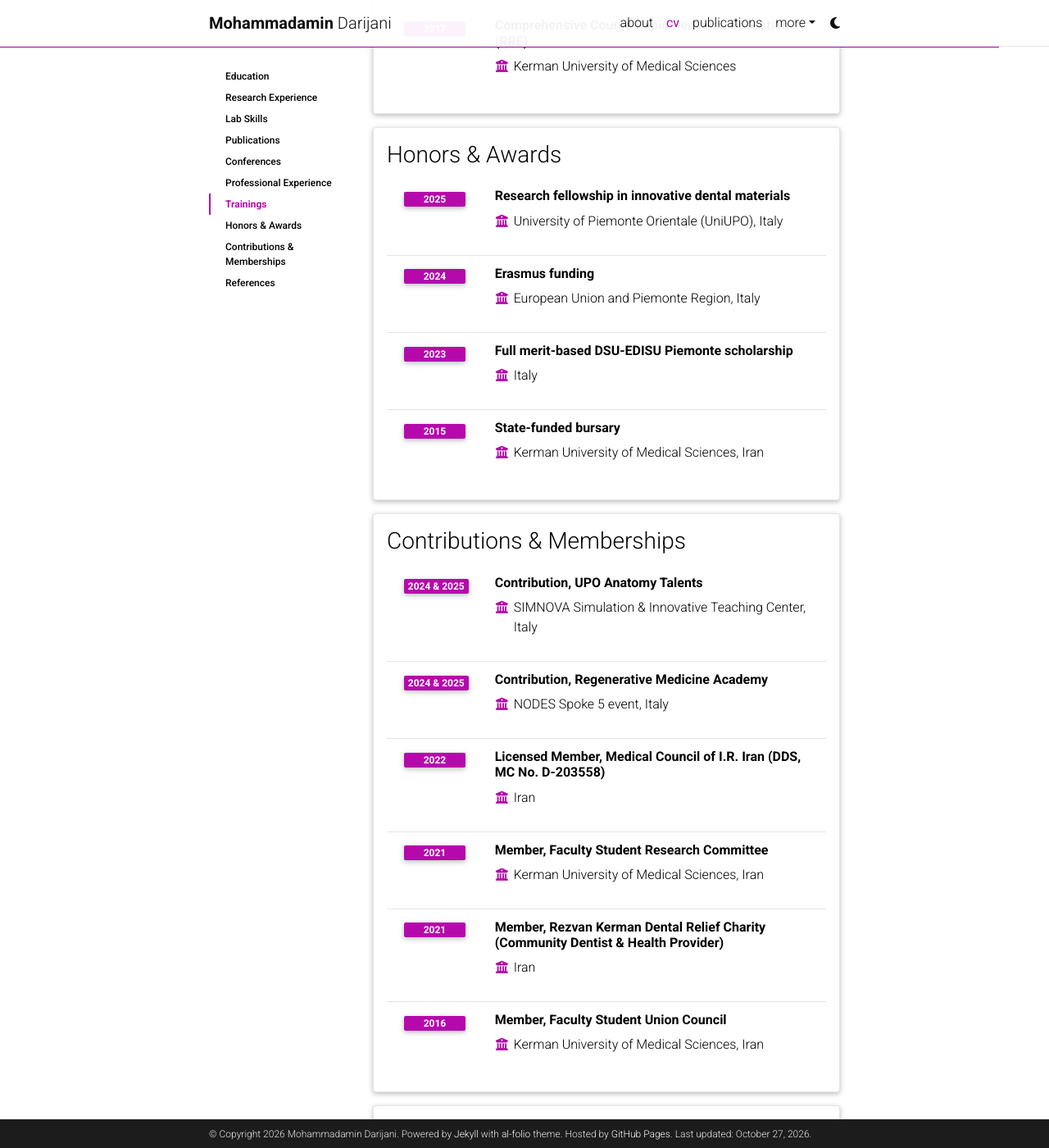
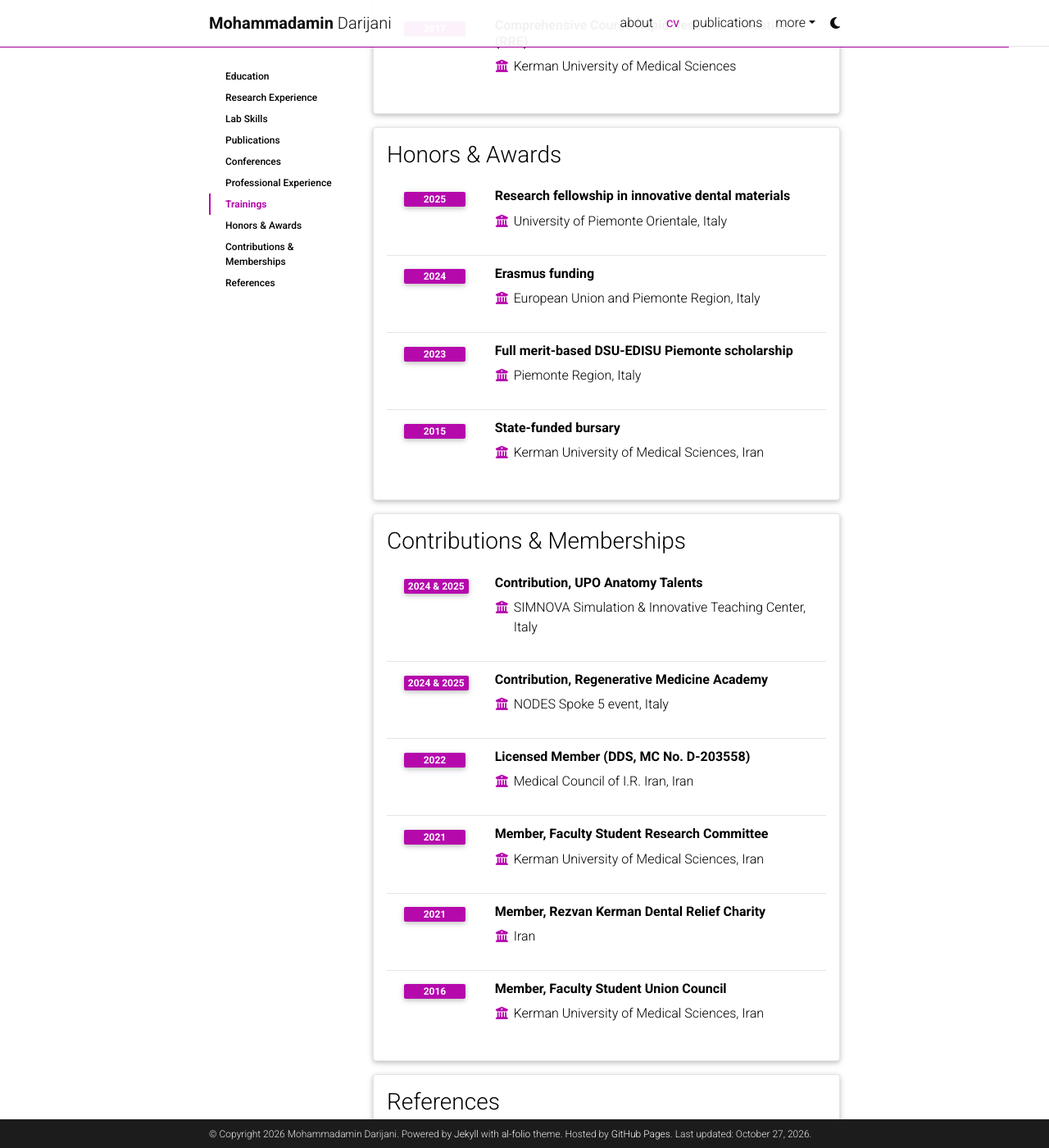
Before and after one commit to amindarijani/amindarijani.github.io, a Jekyll site: the page built from _pages/cv.md, in a window 1280 px wide and 1400 px high, scrolled down 3716 px. Shown: the whole window at 82% size. Built offline with Jekyll 4.4.1, drawn with Linux system fonts in a browser that asks for light colours; comment, search, counter and statistics services are not loaded; a style sheet for code colours, icons or effects is not loaded.

Commit message:
Update cv.yml

```diff
--- a/_data/cv.yml
+++ b/_data/cv.yml
@@ -99,13 +99,13 @@
   type: time_table
   contents:
     - title: Research fellowship in innovative dental materials
-      institution: University of Piemonte Orientale (UniUPO), Italy
+      institution: University of Piemonte Orientale, Italy
       year: 2025
     - title: Erasmus funding
       institution: European Union and Piemonte Region, Italy
       year: 2024
     - title: Full merit-based DSU-EDISU Piemonte scholarship
-      institution: Italy
+      institution: Piemonte Region, Italy
       year: 2023
     - title: State-funded bursary
       institution: Kerman University of Medical Sciences, Iran
@@ -120,13 +120,13 @@
     - title: Contribution, Regenerative Medicine Academy
       institution: NODES Spoke 5 event, Italy
       year: 2024 & 2025
-    - title: Licensed Member, Medical Council of I.R. Iran (DDS, MC No. D-203558)
-      institution: Iran
+    - title: Licensed Member (DDS, MC No. D-203558)
+      institution: Medical Council of I.R. Iran, Iran
       year: 2022
     - title: Member, Faculty Student Research Committee
       institution: Kerman University of Medical Sciences, Iran
       year: 2021
-    - title: Member, Rezvan Kerman Dental Relief Charity (Community Dentist & Health Provider)
+    - title: Member, Rezvan Kerman Dental Relief Charity
       institution: Iran
       year: 2021
     - title: Member, Faculty Student Union Council
```
